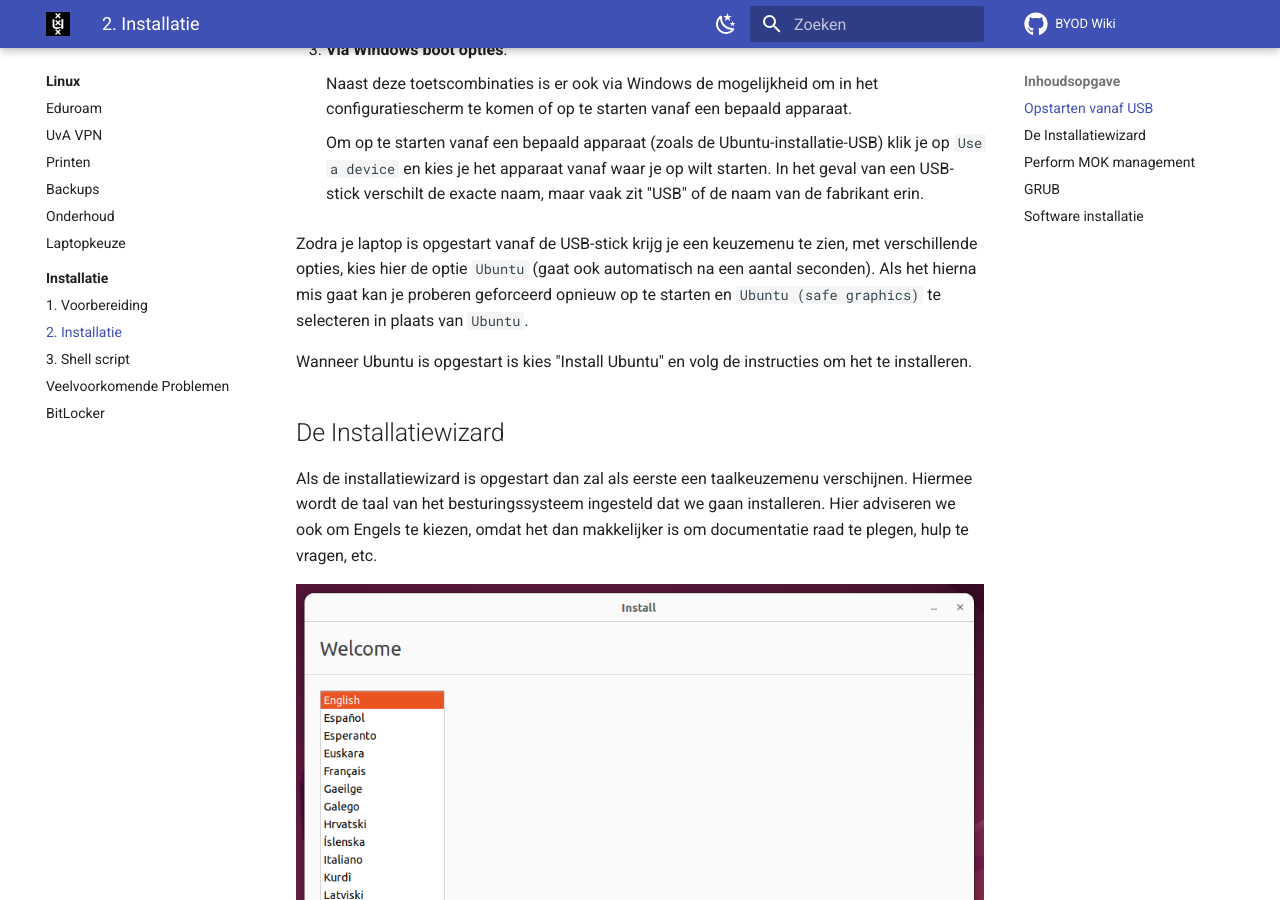
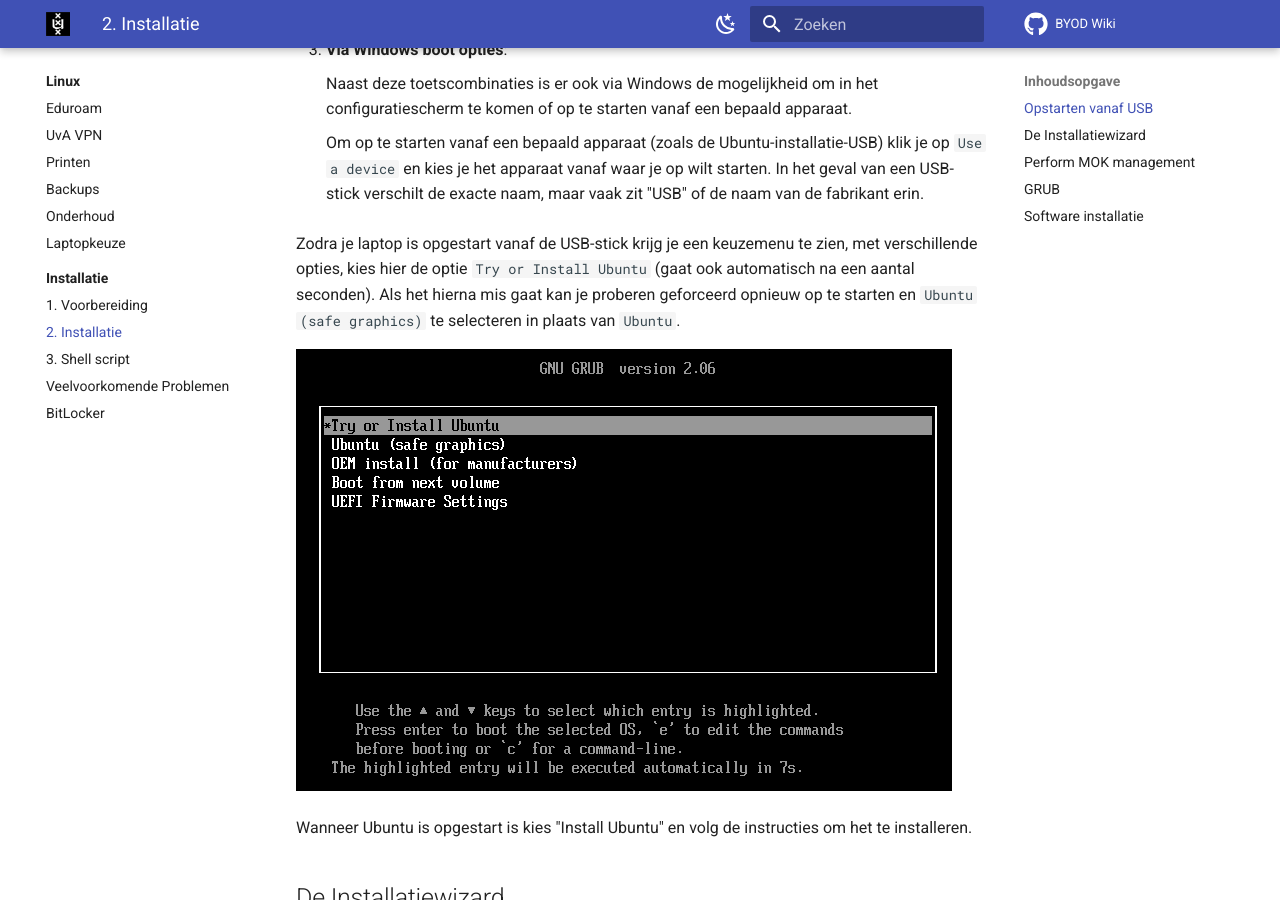
Before and after one commit to svkampen/byod-wiki, an MkDocs documentation site: the page built from docs/linux/installatie/installatie.md, in a window 1280 px wide and 900 px high, scrolled down 930 px. Built offline with MkDocs 1.6.1 and Material for MkDocs 9.7.7, drawn with Linux system fonts in a browser that asks for light colours; comment, search, counter and statistics services are not loaded.

Commit message:
Grub screenshot

```diff
--- a/docs/linux/installatie/installatie.md
+++ b/docs/linux/installatie/installatie.md
@@ -23,7 +23,9 @@
 
     Om op te starten vanaf een bepaald apparaat (zoals de Ubuntu-installatie-USB) klik je op `Use a device` en kies je het apparaat vanaf waar je op wilt starten. In het geval van een USB-stick verschilt de exacte naam, maar vaak zit "USB" of de naam van de fabrikant erin.
 
-Zodra je laptop is opgestart vanaf de USB-stick krijg je een keuzemenu te zien, met verschillende opties, kies hier de optie `Ubuntu` (gaat ook automatisch na een aantal seconden). Als het hierna mis gaat kan je proberen geforceerd opnieuw op te starten en `Ubuntu (safe graphics)` te selecteren in plaats van `Ubuntu`.
+Zodra je laptop is opgestart vanaf de USB-stick krijg je een keuzemenu te zien, met verschillende opties, kies hier de optie `Try or Install Ubuntu` (gaat ook automatisch na een aantal seconden). Als het hierna mis gaat kan je proberen geforceerd opnieuw op te starten en `Ubuntu (safe graphics)` te selecteren in plaats van `Ubuntu`.
+
+![grub](../../assets/2204-usb-grub.png)
 
 Wanneer Ubuntu is opgestart is kies "Install Ubuntu" en volg de instructies om het te installeren.
 
```
Also changed, not shown: docs/assets/2204-usb-grub.png (added).
